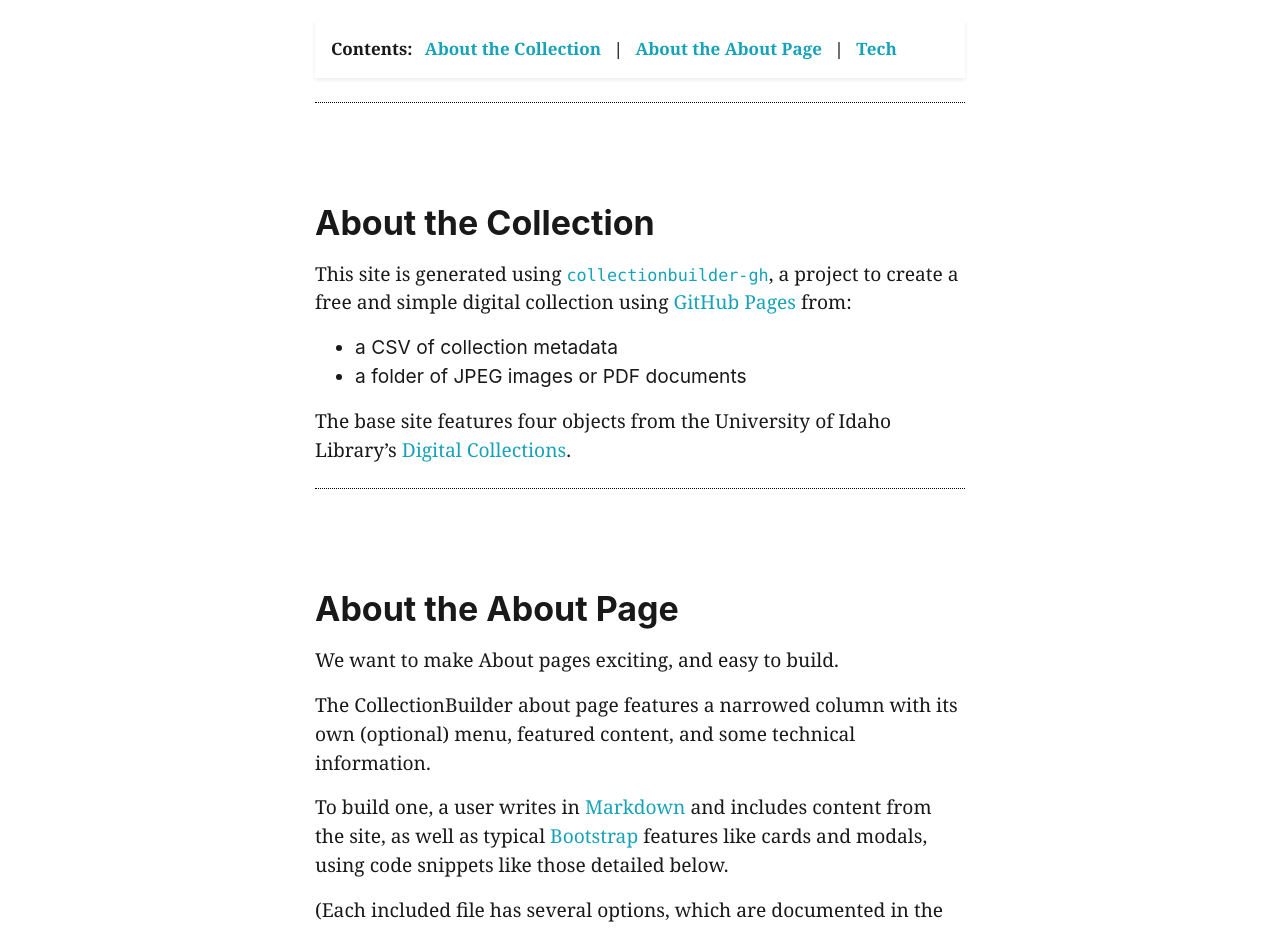
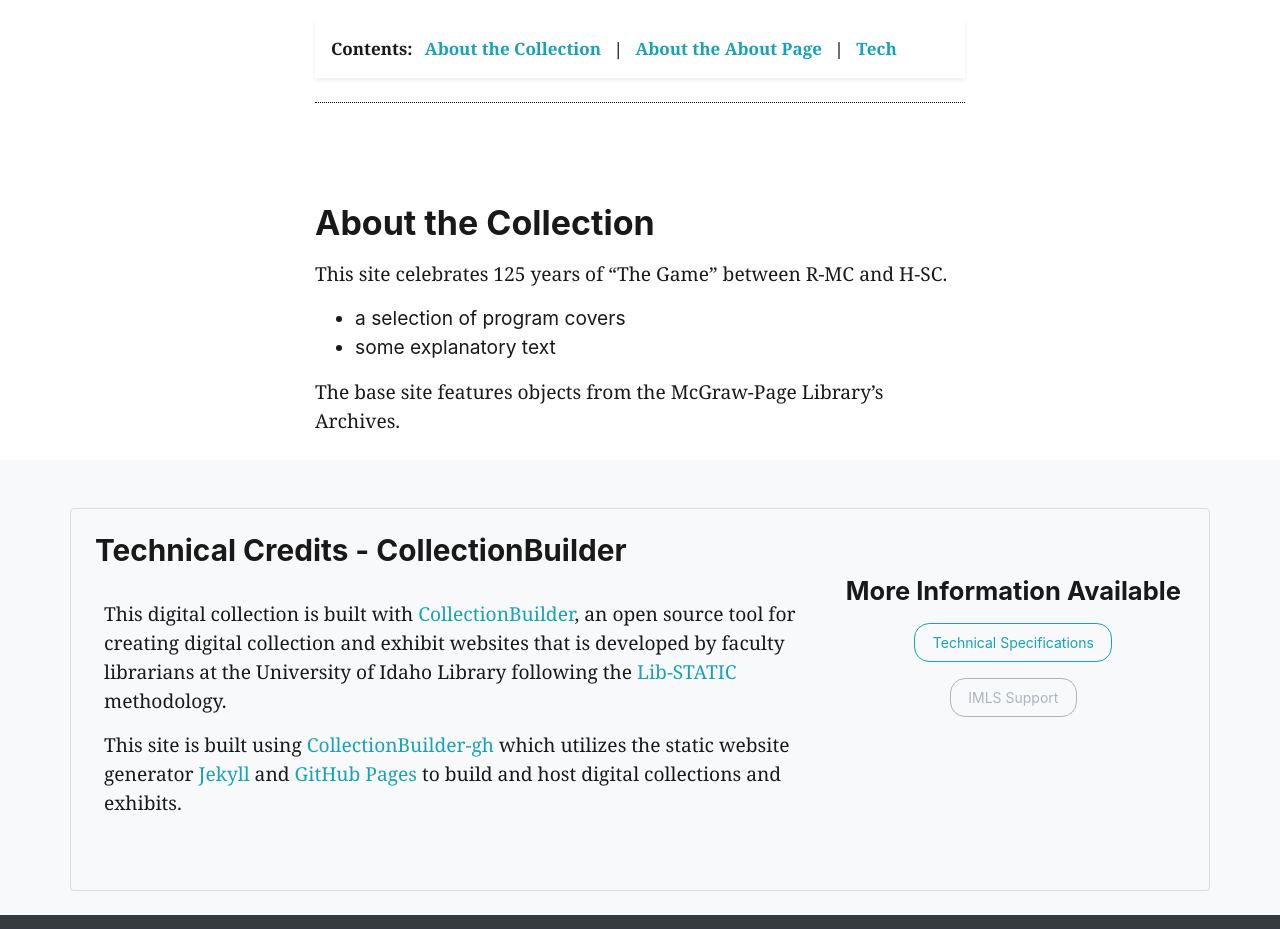
Before and after one commit to emg511-rmc/TheGame, a Jekyll site: the page built from pages/about.md, in a window 1280 px wide and 1400 px high, scrolled down 413 px. Shown: the top 929 px of the window. Built offline with Jekyll 4.4.1, drawn with Linux system fonts in a browser that asks for light colours; nearby versions of some CDN libraries; some of the changed text lies outside the part shown.

Commit message:
Update about.md
More editing to test things out

```diff
--- a/pages/about.md
+++ b/pages/about.md
@@ -12,49 +12,9 @@ permalink: /about.html
 
 ## About the Collection
 
-This site is generated using [`collectionbuilder-gh`](https://collectionbuilding.github.io/gh/), a project to create a free and simple digital collection using [GitHub Pages](https://pages.github.com/) from:
+This site celebrates 125 years of "The Game" between R-MC and H-SC.
 
-- a CSV of collection metadata
-- a folder of JPEG images or PDF documents
+- a selection of program covers
+- some explanatory text
 
-The base site features four objects from the University of Idaho Library's [Digital Collections](https://www.lib.uidaho.edu/digital).
-
-## About the About Page
-
-We want to make About pages exciting, and easy to build.
-
-The CollectionBuilder about page features a narrowed column with its own (optional) menu, featured content, and some technical information.
-
-To build one, a user writes in [Markdown](https://guides.github.com/features/mastering-markdown/) and includes  content from the site, as well as typical [Bootstrap](https://getbootstrap.com/) features like cards and modals, using code snippets like those detailed below.
-
-(Each included file has several options, which are documented in the files themselves. I've given the content widths of 25% and 50% to save space, but you can feature the entire image or document.)
-
-- Image --> `{% raw %}{% include feature/item-figure.html objectid="demo_001" width="25" %}{% endraw %}`
-
-{% include feature/item-figure.html objectid="demo_001" width="25" %}
-
-- PDF -- > `{% raw %}{% include feature/item-pdf-embed.html objectid="demo_002"  width="25" %}{% endraw %}`
-
-{% include feature/item-pdf-embed.html objectid="demo_002" width="25" %}
-
-- Video: `{% raw %}{% include feature/item-video-embed.html objectid="demo_004" %}{% endraw %}`
-
-{% include feature/item-video-embed.html objectid="demo_004" %}
-
-- Card -- > `{% raw %}{% include feature/card.html header="This is a Card" text="The card features an image from the collection as a cap" objectid="demo_004" width="25" centered=true %}{% endraw %}`
-
-{% include feature/card.html header="This is a Card" text="The card features an image from the collection as a cap" objectid="demo_004" width="25" centered=true %}
-
-- Buttons -- > `{% raw %}{% include feature/button.html text="Button Link to Somewhere" link="https://collectionbuilder.github.io/" color="success" %}{% endraw %}`
-
-{% include feature/button.html text="Button Link to Somewhere" link="https://collectionbuilder.github.io/" color="success" centered=true %}
-
-- Alerts -- > `{% raw %}{% include feature/alert.html text="this is an *alert* that 'warns' a user" color="warning" align="center" %}{% endraw %}`
-
-{% include feature/alert.html text="This is an *alert* that 'warns' a user with centrally aligned text." color="warning" align="center"  %}
-
-- Modals -- > `{% raw %}{% include feature/modal.html button="This is a modal using a 'primary' colored button to invite clicking" title="when clicked:" text="A Modal will pop out a box with some more information" color="primary"  %}{% endraw %}`
-
-{% include feature/modal.html button="This is a modal using a 'primary' colored button to invite clicking" title="When clicked:" text="A Modal will pop out a box with some more information" color="primary"  %}
-
-We hope this makes it easier for site builders to develop the collection AND add interesting and engaging contextual information.
+The base site features objects from the McGraw-Page Library's Archives.
```
